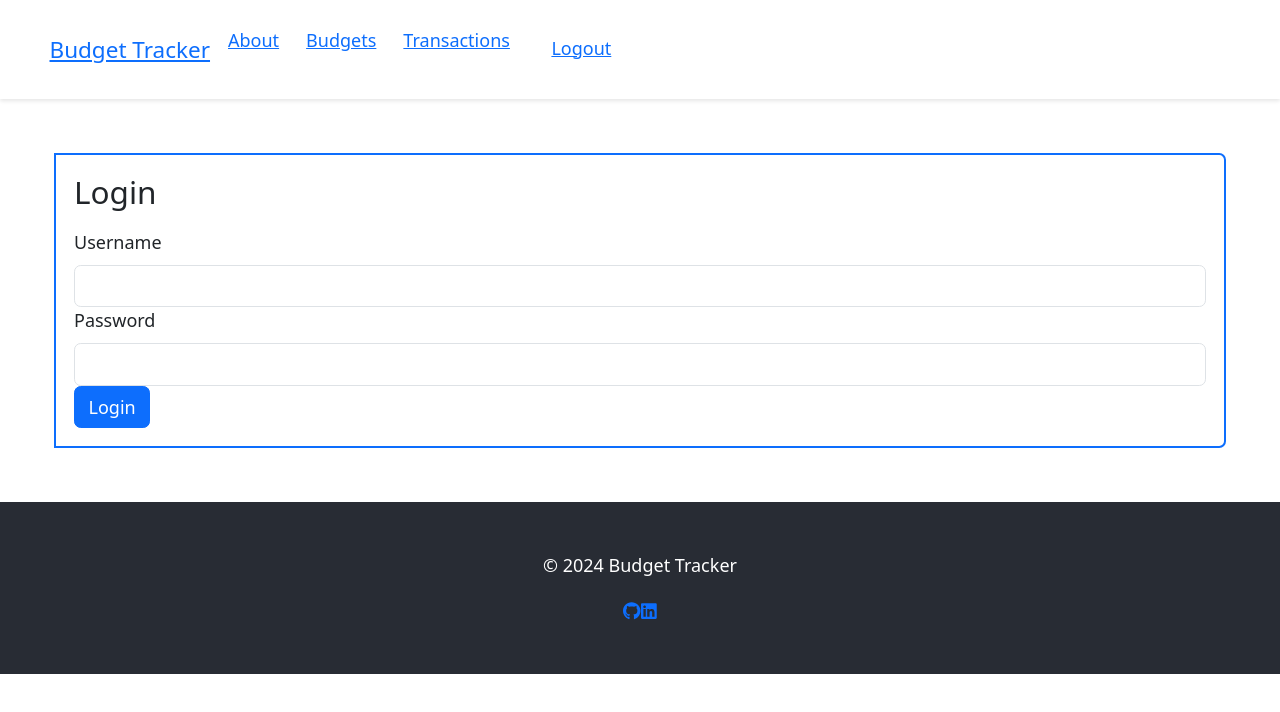
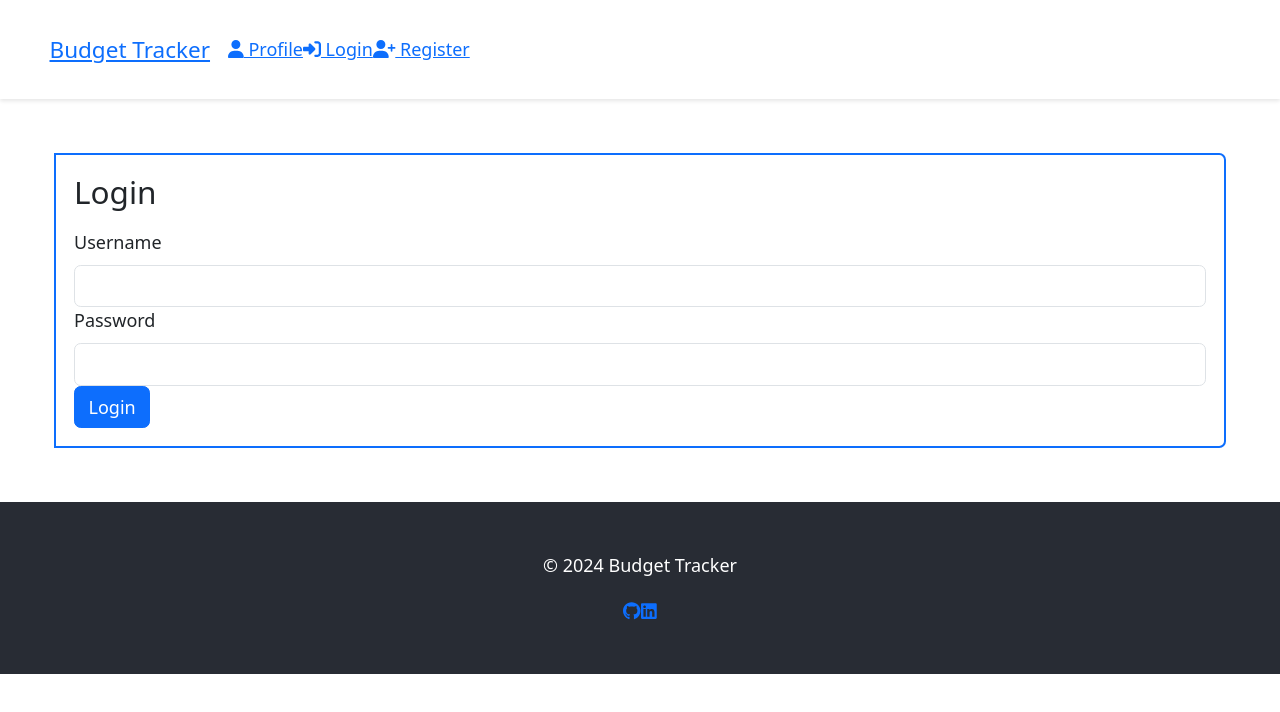
Before and after one commit to chris92vr/Budget-Tracker, a Next.js app: page /login in a window 1280 px wide. Shown: the top 712 px of the page. Built offline with nearby package versions, Linux system fonts and the light colour scheme.

Commit message:
Improved Nav

```diff
--- a/components/Header.js
+++ b/components/Header.js
@@ -2,10 +2,11 @@
 
 import Link from 'next/link';
 import styles from '@/styles/Header.module.css';
-import Button from 'react-bootstrap/Button';
 import LogoutButton from './LogoutButton';
-import { Navbar, Container, Nav, Col } from 'react-bootstrap';
-import { Row } from 'react-bootstrap';
+import { Navbar, Container, Nav } from 'react-bootstrap';
+import { isUserLoggedIn } from '../app/utils';
+import { FontAwesomeIcon } from '@fortawesome/react-fontawesome'
+import { faUser, faSignInAlt, faUserPlus, faSignOut } from '@fortawesome/free-solid-svg-icons'
 
 export default function Header() {
   return (
@@ -17,32 +18,27 @@ export default function Header() {
           </Navbar.Brand>
           <Navbar.Toggle aria-controls="basic-navbar-nav" />
           <Navbar.Collapse id="basic-navbar-nav">
-            <Row>
-              <Col>
-                <Nav>
-                  <Link href="/about">
-                    <p>About</p>
-                  </Link>
-                </Nav>
-              </Col>
-              <Col>
-                <Nav>
-                  <Link href="/budgets">
-                    <p>Budgets</p>
-                  </Link>
-                </Nav>
-              </Col>
-              <Col>
-                <Nav>
-                  <Link href="/transactions">
-                    <p>Transactions</p>
-                  </Link>
-                </Nav>
-              </Col>
-              <Col>
-                <LogoutButton />
-              </Col>
-            </Row>
+            <Nav className="me-auto">
+              <Link href="/user">
+                <FontAwesomeIcon icon={faUser} /> Profile
+              </Link>
+            </Nav>
+            <Nav>
+              { isUserLoggedIn() ? (
+                <LogoutButton>
+                  <FontAwesomeIcon icon={faSignOut} /> Logout
+                </LogoutButton>
+              ) : (
+                <>
+                <Link href="/login">
+                  <FontAwesomeIcon icon={faSignInAlt} /> Login
+                </Link>
+                <Link href="/register">
+                  <FontAwesomeIcon icon={faUserPlus} /> Register
+                </Link>
+                </>
+              )}
+            </Nav>
           </Navbar.Collapse>
         </Container>
       </Navbar>
```
